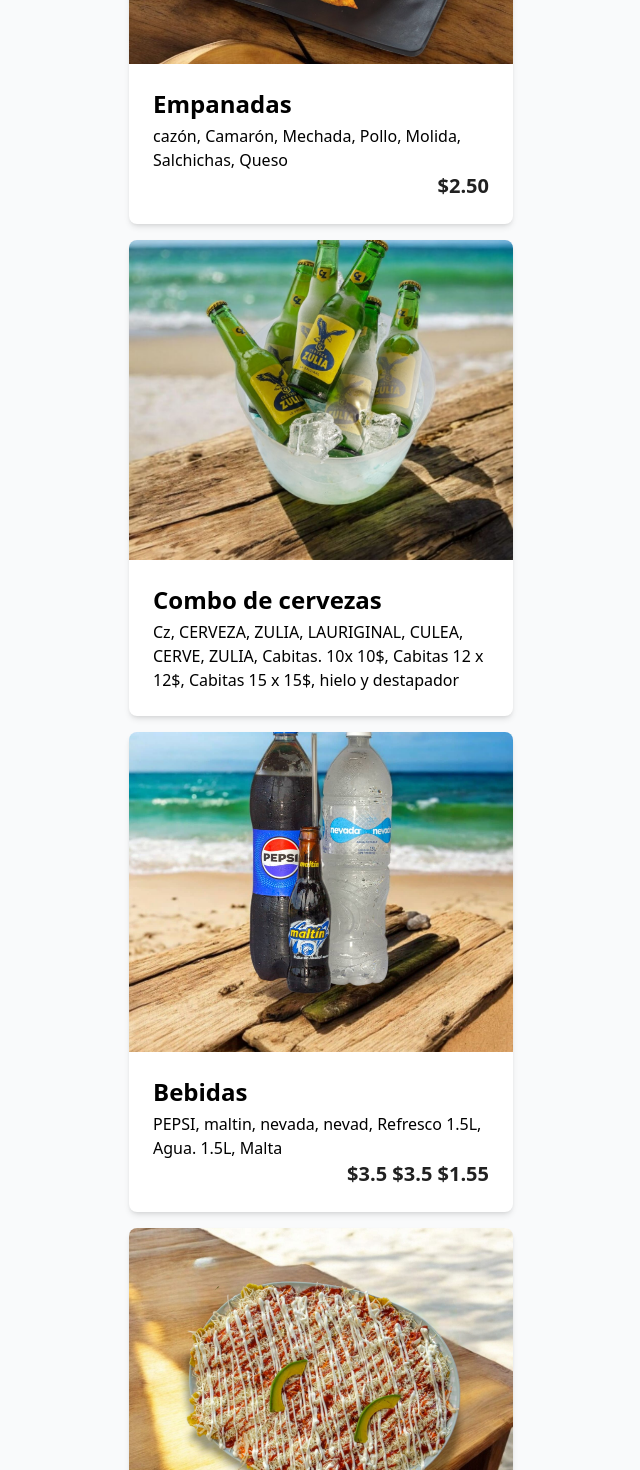
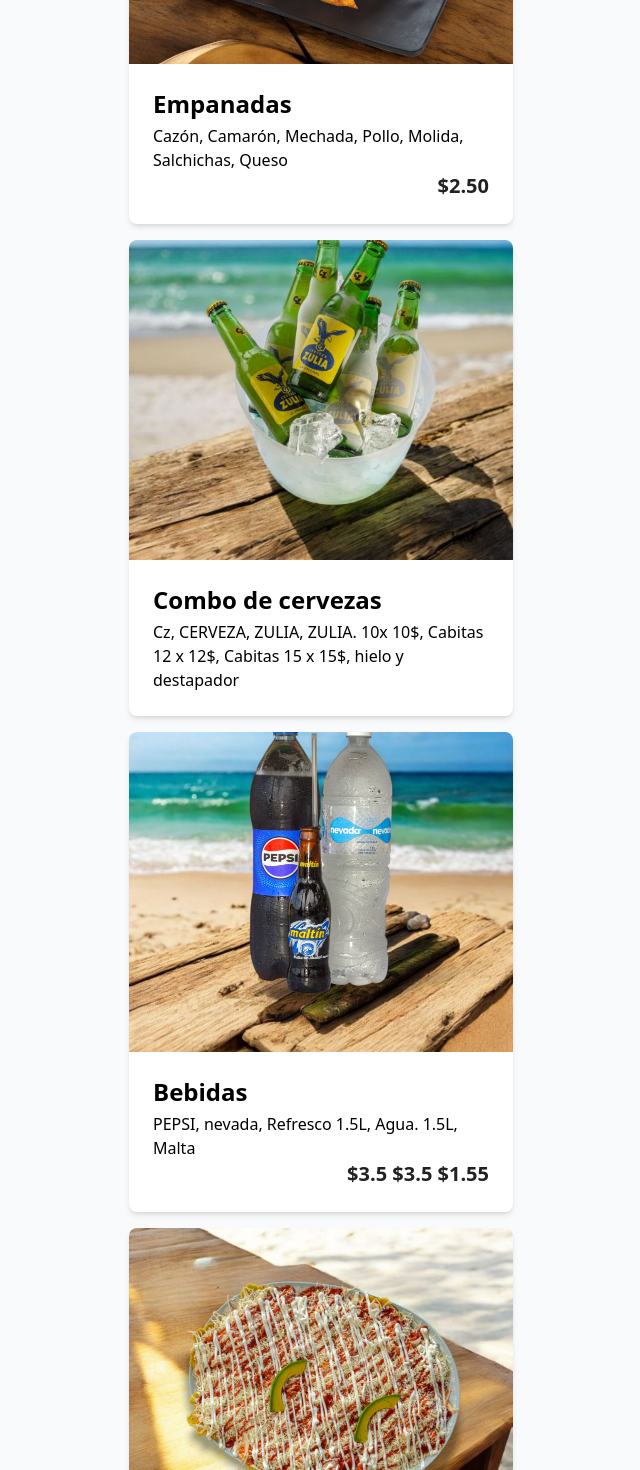
Before and after one commit to Michael-Liendo/kiosco-el-acuario, a React (Vite) app: page / in a window 1280 px wide. Shown: the part 1000-2470 px from the top of the page, without its empty margins (319-959 px from the left). Built offline with nearby package versions, Linux system fonts and the light colour scheme.

Commit message:
feat: update menu item descriptions for clarity; add new menu item "Rueda Carite"

```diff
--- a/src/data/menu.ts
+++ b/src/data/menu.ts
@@ -14,21 +14,20 @@
 	},
 	{
 		title: "Empanadas",
-		description: "cazón, Camarón, Mechada, Pollo, Molida, Salchichas, Queso",
+		description: "Cazón, Camarón, Mechada, Pollo, Molida, Salchichas, Queso",
 		price: 2.5,
 		image: "empanadas.jpg",
 	},
 	{
 		title: "Combo de cervezas",
 		description:
-			"Cz, CERVEZA, ZULIA, LAURIGINAL, CULEA, CERVE, ZULIA, Cabitas. 10x 10$, Cabitas 12 x 12$, Cabitas 15 x 15$, hielo y destapador",
+			"Cz, CERVEZA, ZULIA, ZULIA. 10x 10$, Cabitas 12 x 12$, Cabitas 15 x 15$, hielo y destapador",
 		price: null,
 		image: "cervezas.jpg",
 	},
 	{
 		title: "Bebidas",
-		description:
-			"PEPSI, maltin, nevada, nevad, Refresco 1.5L, Agua. 1.5L, Malta",
+		description: "PEPSI, nevada, Refresco 1.5L, Agua. 1.5L, Malta",
 		price: "$3.5 $3.5 $1.55",
 		image: "bebidas.jpg",
 	},
@@ -88,4 +87,11 @@
 		price: 23,
 		image: "mixto.jpg",
 	},
+	{
+		title: "Rueda Carite",
+		description:
+			"Ajillo, Tostón, Ensalada, Queso, Salsa, Aguacate, Arepita, Papa frita",
+		image: "rueda-carite.jpg",
+		price: 16,
+	},
 ];
```
Also changed, not shown: public/menu/pescado-pargo.jpg (deleted).
